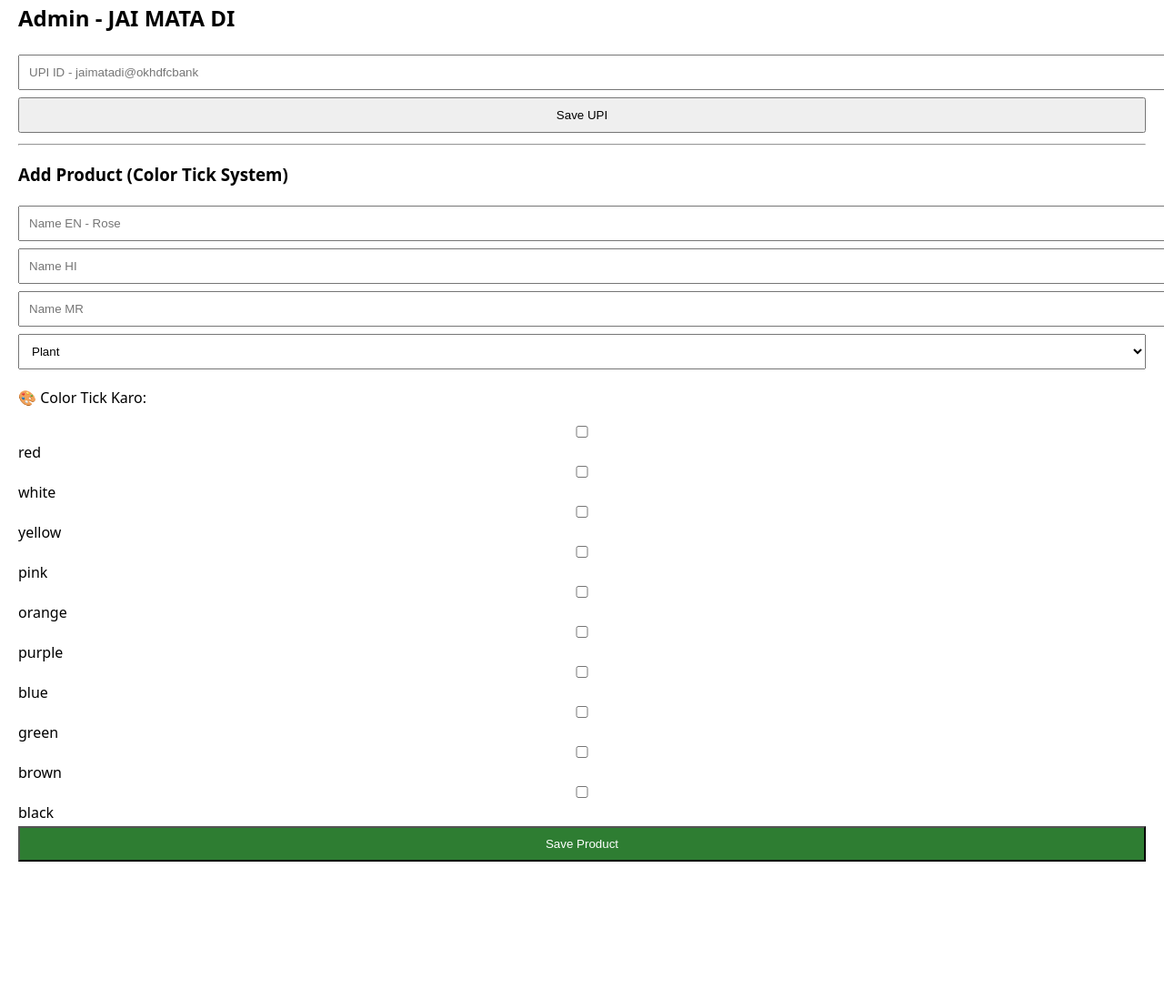
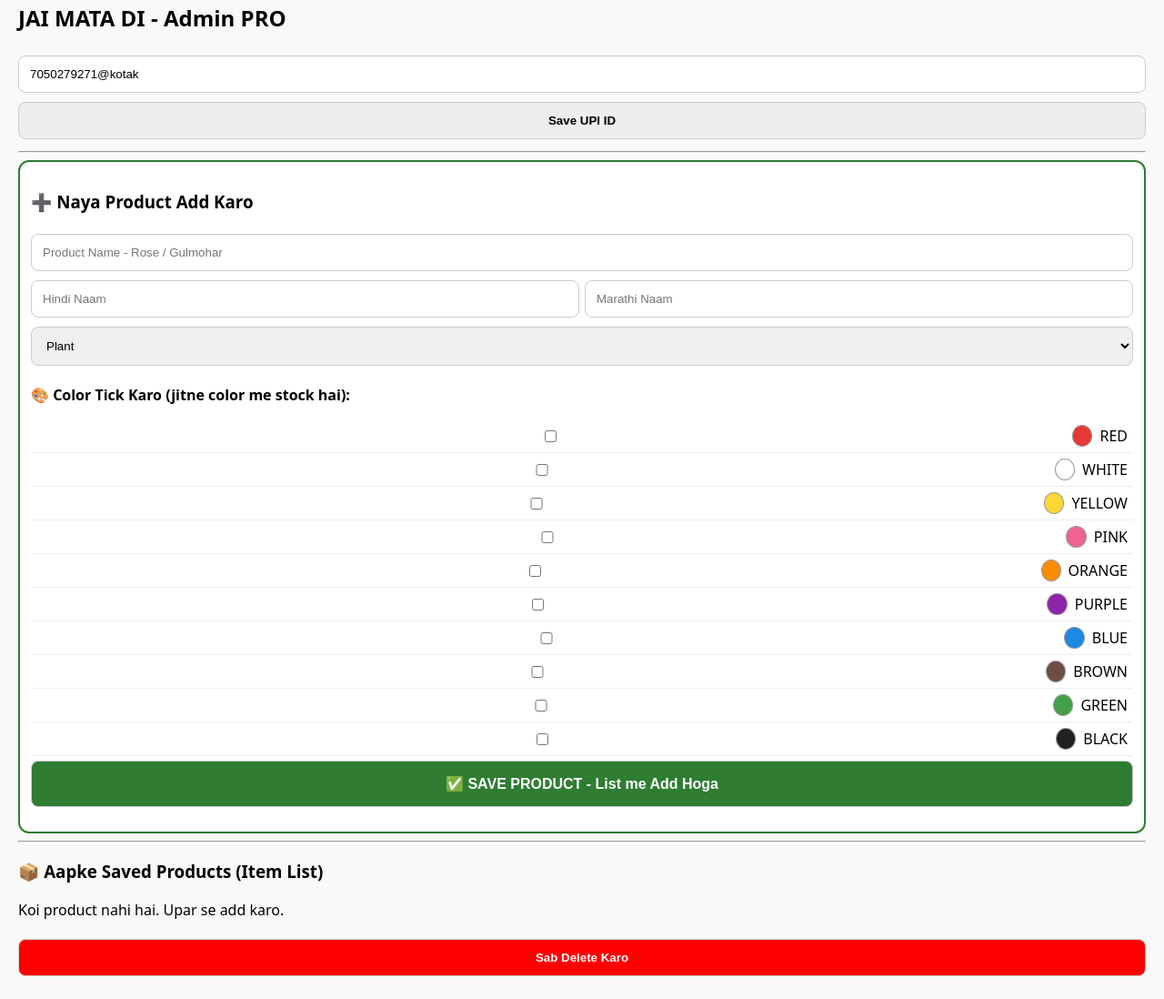
Before and after one commit to rolexdkscreation-max/Jay-Mata-Di-nursery-, a plain HTML site: page admin.html in a window 1280 px wide. Shown: the part 37-1135 px from the top of the page at 91% size. Before the commit the page ends 1008 px from the top, so only its background shows below. Drawn offline with Linux system fonts and the light colour scheme.

Commit message:
Revamp admin.html for enhanced product management
Updated the admin interface with improved styling and functionality for product management, including better layout and user prompts.

```diff
--- a/admin.html
+++ b/admin.html
@@ -1,18 +1,60 @@
-<!DOCTYPE html><html><head><meta charset="utf-8"><meta name="viewport" content="width=device-width"><title>Admin - JAI MATA DI</title><style>body{font-family:system-ui;padding:12px}input,select,button{padding:10px;margin:4px 0;width:100%}.card{border:1px solid #ccc;padding:10px;border-radius:10px;margin:6px 0}</style></head><body>
-<h2>Admin - JAI MATA DI</h2>
-<input id="upi" placeholder="UPI ID - jaimatadi@okhdfcbank"><button onclick="localStorage.setItem('upi',document.getElementById('upi').value);alert('UPI Saved')">Save UPI</button>
-<hr><h3>Add Product (Color Tick System)</h3>
-<input id="pname_en" placeholder="Name EN - Rose"><input id="pname_hi" placeholder="Name HI"><input id="pname_mr" placeholder="Name MR">
-<select id="cat" onchange="document.getElementById('potF').style.display=this.value!='Plant'?'block':'none'"><option>Plant</option><option>Pot</option><option>Matka</option></select>
-<div id="potF" style="display:none"><input id="inch" placeholder="Inch - 12"><input id="company" placeholder="Company - Supreme"><select id="ptype"><option>Plastic</option><option>Ceramic</option><option>Terracotta</option><option>Cement</option></select></div>
-<p>🎨 Color Tick Karo:</p><div id="colors"></div><div id="varInputs"></div>
-<button onclick="addProduct()" style="background:#2e7d32;color:#fff">Save Product</button><div id="log"></div>
+<!DOCTYPE html><html><head><meta charset="utf-8"><meta name="viewport" content="width=device-width, initial-scale=1"><title>Admin PRO</title>
+<style>body{font-family:system-ui;padding:12px;background:#f9f9f9}input,select,button{padding:12px;margin:5px 0;width:100%;box-sizing:border-box;border-radius:8px;border:1px solid #ccc}button{font-weight:700;cursor:pointer}.card{border:1px solid #ddd;background:#fff;padding:12px;border-radius:12px;margin:8px 0}.list-img{width:60px;height:60px;object-fit:cover;border-radius:8px}</style></head><body>
+<h2>JAI MATA DI - Admin PRO</h2>
+<input id="upi" value="7050279271@kotak"><button onclick="localStorage.setItem('upi',upi.value);alert('UPI Saved')" style="background:#eee">Save UPI ID</button>
+<hr>
+<div class="card" style="border:2px solid #2e7d32">
+<h3>➕ Naya Product Add Karo</h3>
+<input id="pname_en" placeholder="Product Name - Rose / Gulmohar">
+<div style="display:flex;gap:6px"><input id="pname_hi" placeholder="Hindi Naam"><input id="pname_mr" placeholder="Marathi Naam"></div>
+<select id="cat" onchange="potF.style.display=this.value=='Plant'?'none':'block'"><option>Plant</option><option>Pot</option><option>Matka</option></select>
+<div id="potF" style="display:none"><div style="display:flex;gap:6px"><input id="inch" placeholder="Size Inch - 12"><input id="company" placeholder="Company - Supreme"></div><select id="ptype"><option>Plastic</option><option>Ceramic</option><option>Terracotta</option><option>Cement</option></select></div>
+<p><b>🎨 Color Tick Karo (jitne color me stock hai):</b></p><div id="colors"></div>
+<div id="varInputs"></div>
+<button onclick="addProduct()" style="background:#2e7d32;color:#fff;padding:15px;font-size:16px">✅ SAVE PRODUCT - List me Add Hoga</button>
+<div id="log" style="color:green;font-weight:800;text-align:center;margin-top:10px"></div>
+</div>
+
+<hr>
+<h3>📦 Aapke Saved Products (Item List)</h3>
+<div id="itemList">Loading...</div>
+<button onclick="if(confirm('Sab delete?')){localStorage.removeItem('products');location.reload()}" style="background:red;color:#fff">Sab Delete Karo</button>
+
 <script>
-const LIST=[{n:'red',c:'#e53935'},{n:'white',c:'#ffffff'},{n:'yellow',c:'#fdd835'},{n:'pink',c:'#f06292'},{n:'orange',c:'#fb8c00'},{n:'purple',c:'#8e24aa'},{n:'blue',c:'#1e88e5'},{n:'green',c:'#43a047'},{n:'brown',c:'#6d4c41'},{n:'black',c:'#212121'}];
-let sel={};
-function init(){let d=document.getElementById('colors');LIST.forEach(o=>{d.innerHTML+=`<label><input type="checkbox" onchange="tog('${o.n}','${o.c}',this.checked)"> ${o.n}</label> `});}
-window.tog=(n,c,ch)=>{if(ch)sel[n]=c;else delete sel[n];rend();}
-function rend(){let d=document.getElementById('varInputs');d.innerHTML='';Object.keys(sel).forEach(col=>{d.innerHTML+=`<div class="card"><b>${col}</b><input type="number" id="st_${col}" placeholder="Stock"><input type="number" id="pr_${col}" placeholder="Rate"><input id="ph_${col}" placeholder="Photo URL"></div>`});}
-window.addProduct=()=>{let variants=[];Object.keys(sel).forEach(col=>{variants.push({color:col,colorCode:sel[col],stock:parseInt(document.getElementById('st_'+col).value||0),price:parseInt(document.getElementById('pr_'+col).value||0),photo:document.getElementById('ph_'+col).value||'https://via.placeholder.com/300'})});let prod={id:Date.now(),name:{en:document.getElementById('pname_en').value,hi:document.getElementById('pname_hi').value||document.getElementById('pname_en').value,mr:document.getElementById('pname_mr').value||document.getElementById('pname_en').value},inch:document.getElementById('inch').value,company:document.getElementById('company').value,type:document.getElementById('ptype').value,category:document.getElementById('cat').value,variants:variants};let local=JSON.parse(localStorage.getItem('products')||'[]');local.push(prod);localStorage.setItem('products',JSON.stringify(local));document.getElementById('log').innerText='Saved ✅ Selling Panel me dikhega';sel={};rend();}
+const LIST=[{n:'red',c:'#e53935'},{n:'white',c:'#fff'},{n:'yellow',c:'#fdd835'},{n:'pink',c:'#f06292'},{n:'orange',c:'#fb8c00'},{n:'purple',c:'#8e24aa'},{n:'blue',c:'#1e88e5'},{n:'brown',c:'#6d4c41'},{n:'green',c:'#43a047'},{n:'black',c:'#212121'}];
+let sel={}, photoStore={};
+
+function init(){let d=document.getElementById('colors');d.innerHTML='';LIST.forEach(o=>{d.innerHTML+=`<label style="display:flex;align-items:center;gap:8px;padding:6px;border-bottom:1px solid #eee"><input type="checkbox" onchange="tog('${o.n}','${o.c}',this.checked)"> <span style="background:${o.c};width:22px;height:22px;border-radius:50%;display:inline-block;border:1px solid #999"></span> ${o.n.toUpperCase()}</label>`}); renderList();}
+window.tog=(n,c,ch)=>{if(ch)sel[n]=c;else delete sel[n];rendVar();}
+function rendVar(){let d=document.getElementById('varInputs');d.innerHTML='';Object.keys(sel).forEach(col=>{d.innerHTML+=`<div class="card"><b>${col.toUpperCase()}</b><div style="display:flex;gap:6px"><input type="number" id="st_${col}" placeholder="Stock - 50"><input type="number" id="pr_${col}" placeholder="Rate ₹ - 120"></div><label>Photo Upload Karo: <input type="file" id="file_${col}" accept="image/*" onchange="handleFile(this,'${col}')"></label><input type="text" id="ph_${col}" placeholder="Ya Photo URL paste karo"><div id="prev_${col}"></div></div>`});}
+window.handleFile=(input,col)=>{let file=input.files[0];if(!file)return;let reader=new FileReader();reader.onload=e=>{photoStore[col]=e.target.result;document.getElementById('prev_'+col).innerHTML=`<img src="${e.target.result}" style="width:80px;height:80px;object-fit:cover;border-radius:8px;border:2px solid green"> ✅ Photo Ready`; document.getElementById('ph_'+col).value = e.target.result;};reader.readAsDataURL(file);}
+
+window.addProduct=()=>{
+ let variants=[];let ok=true;
+ Object.keys(sel).forEach(col=>{
+  let st=document.getElementById('st_'+col).value; let pr=document.getElementById('pr_'+col).value; let ph=document.getElementById('ph_'+col).value;
+  if(!st||!pr){ok=false;}
+  variants.push({color:col,colorCode:sel[col],stock:parseInt(st||0),price:parseInt(pr||0),photo:ph||'https://images.unsplash.com/photo-1518895949257-7621c3c786d7?w=400'});
+ });
+ if(variants.length==0)return alert('Pehle koi color tick karo');
+ if(!ok)return alert('Har color me Stock aur Rate bharna jaruri hai');
+ let prod={id:Date.now(),name:{en:pname_en.value||'Product',hi:pname_hi.value||pname_en.value,mr:pname_mr.value||pname_en.value},inch:inch.value,company:company.value,type:ptype.value,category:cat.value,variants:variants};
+ let local=JSON.parse(localStorage.getItem('products')||'[]'); local.push(prod); localStorage.setItem('products',JSON.stringify(local));
+ document.getElementById('log').innerText='✅ '+prod.name.en+' Save Ho Gaya! Neeche list me aa gaya. Ab dusra add kar sakte ho.';
+ // Form khali karo
+ pname_en.value=''; pname_hi.value=''; pname_mr.value=''; sel={}; photoStore={}; document.getElementById('colors').querySelectorAll('input[type=checkbox]').forEach(c=>c.checked=false); document.getElementById('varInputs').innerHTML='';
+ renderList();
+ setTimeout(()=>log.innerText='',3000);
+}
+
+function renderList(){
+ let list=JSON.parse(localStorage.getItem('products')||'[]'); let d=document.getElementById('itemList');
+ if(list.length==0){d.innerHTML='<p>Koi product nahi hai. Upar se add karo.</p>';return;}
+ d.innerHTML=''; list.reverse().forEach(p=>{
+  let v=p.variants[0];
+  d.innerHTML+=`<div class="card" style="display:flex;gap:10px;align-items:center"><img src="${v.photo}" class="list-img"><div style="flex:1"><b>${p.name.en}</b> (${p.category})<br><small>${p.variants.map(v=>`${v.color}: ₹${v.price} (St:${v.stock})`).join(' | ')}</small></div><button onclick="delProd(${p.id})" style="width:auto;background:#ffebee;color:red;border:1px solid red">Delete</button></div>`;
+ });
+}
+window.delProd=(id)=>{let list=JSON.parse(localStorage.getItem('products')||'[]');list=list.filter(p=>p.id!=id);localStorage.setItem('products',JSON.stringify(list));renderList();}
 init();
 </script></body></html>
```
